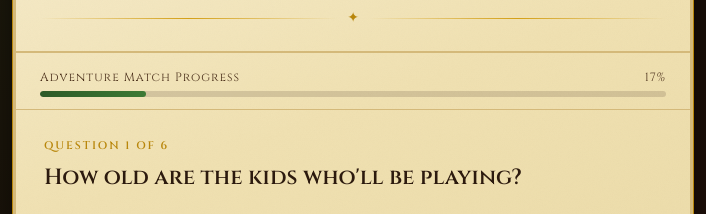
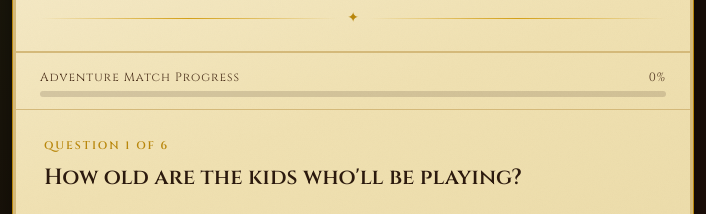
Before and after one commit to cavalieradventures-hub/index.html, a plain HTML site: page index.html in a window 1280 px wide. Shown: the part 187-401 px from the top of the page, 287-993 px from the left. Drawn offline with Linux system fonts and the light colour scheme.

Commit message:
Update index.html

```diff
--- a/index.html
+++ b/index.html
@@ -998,9 +998,8 @@ let answers = {};
 
 function renderQuestion() {
   const q = questions[currentQ];
-const pct = Math.round(((currentQ + 1) / questions.length) * 100);
-
-  document.getElementById("progressLabel").textContent = `Adventure Match Progress`;
+const pct = Math.round((currentQ / questions.length) * 100);
+document.getElementById("progressLabel").textContent = `Adventure Match Progress`;
   document.getElementById("progressPct").textContent = pct + "%";
   document.getElementById("progressFill").style.width = pct + "%";
   document.getElementById("backBtn").disabled = currentQ === 0;
```
